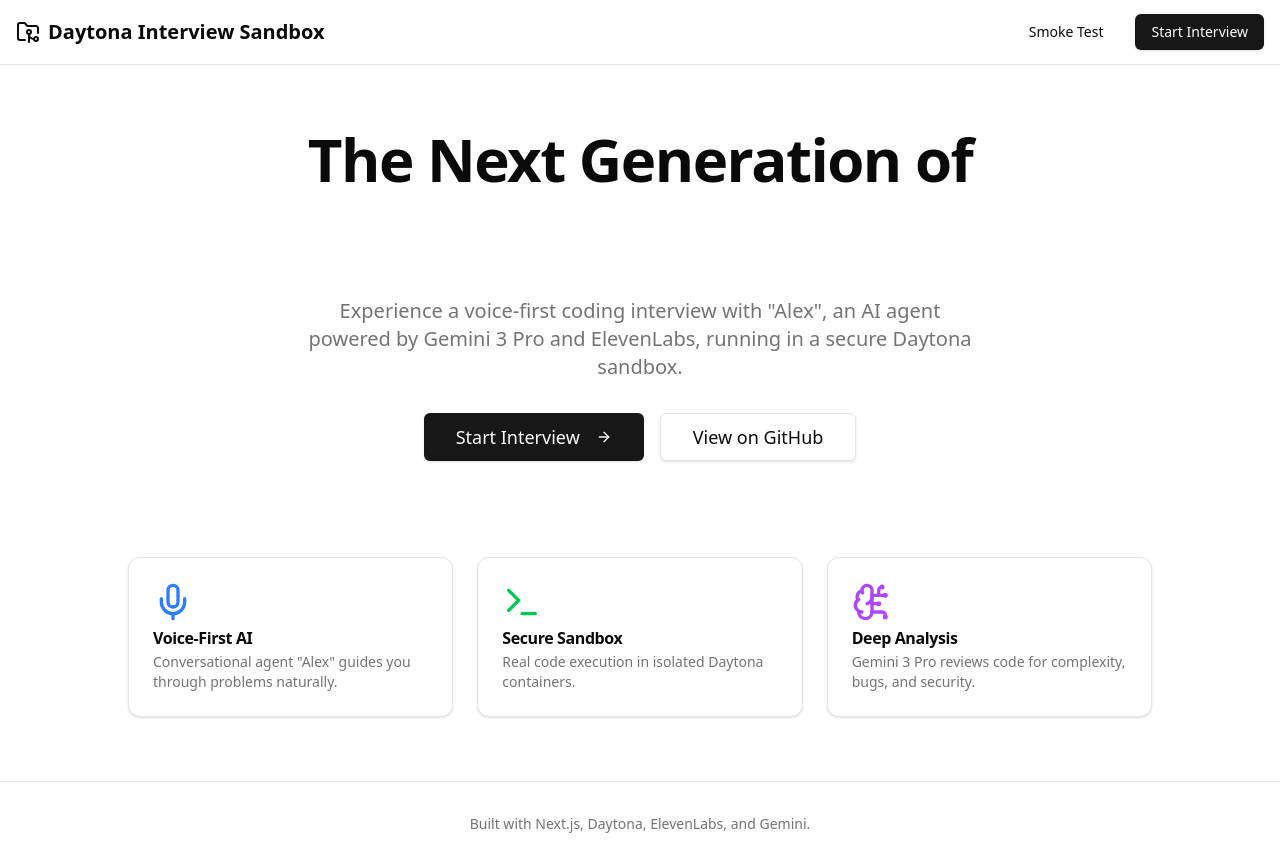
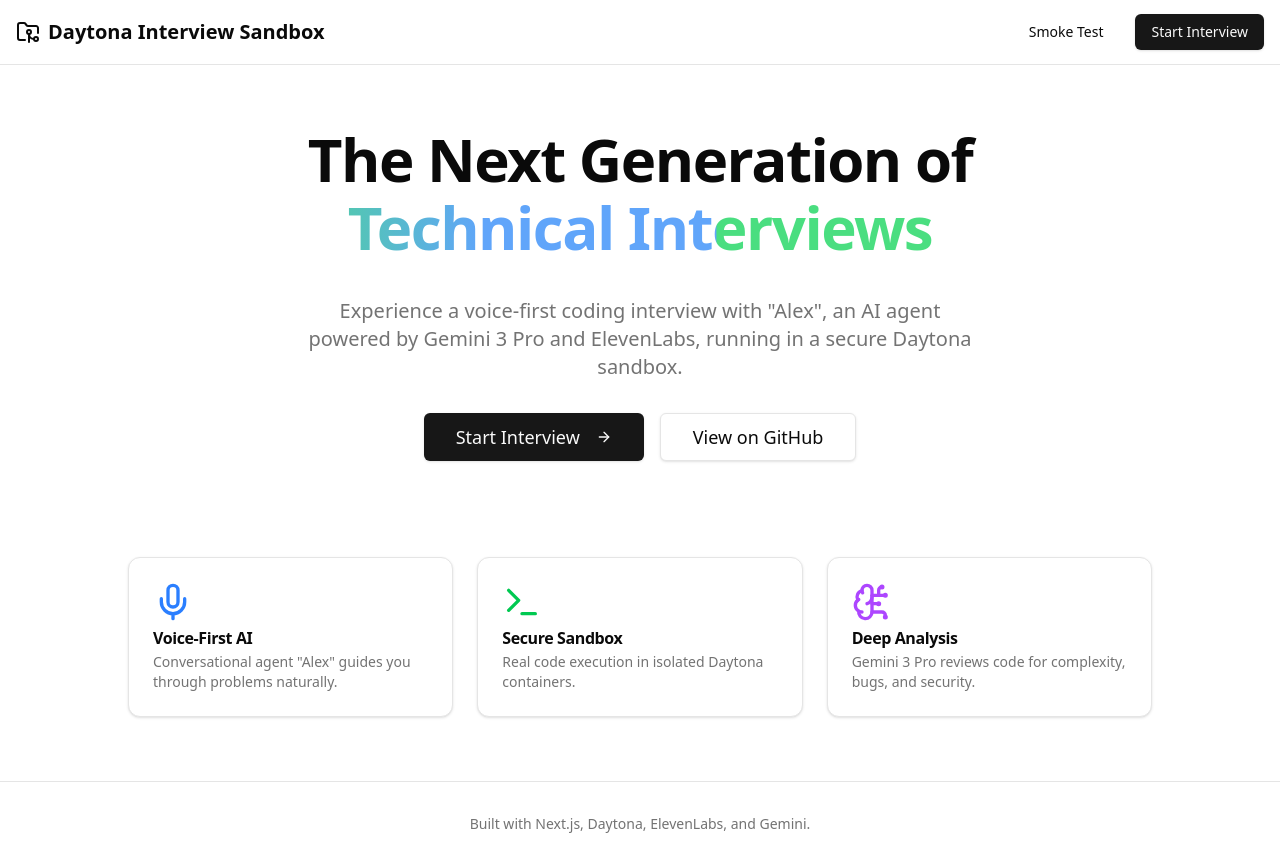
Before and after one commit to nihalnihalani/TRAE-MiniMax-Hackathon, a Next.js app: page / in a window 1280 px wide. Built offline with nearby package versions, Linux system fonts and the light colour scheme.

Commit message:
Fix missing text by separating entrance and shimmer animations

```diff
--- a/src/app/page.tsx
+++ b/src/app/page.tsx
@@ -26,8 +26,10 @@
       <main className="flex-1 container mx-auto px-4 py-16 flex flex-col items-center text-center space-y-8">
         <h1 className="text-4xl md:text-6xl font-bold tracking-tight max-w-4xl flex flex-col items-center gap-2 pb-2">
           <span className="animate-slide-up-fade">The Next Generation of</span>
-          <span className="animate-shimmer animate-slide-up-fade delay-200">
-            Technical Interviews
+          <span className="animate-slide-up-fade delay-200">
+            <span className="animate-shimmer">
+              Technical Interviews
+            </span>
           </span>
         </h1>
 
```
